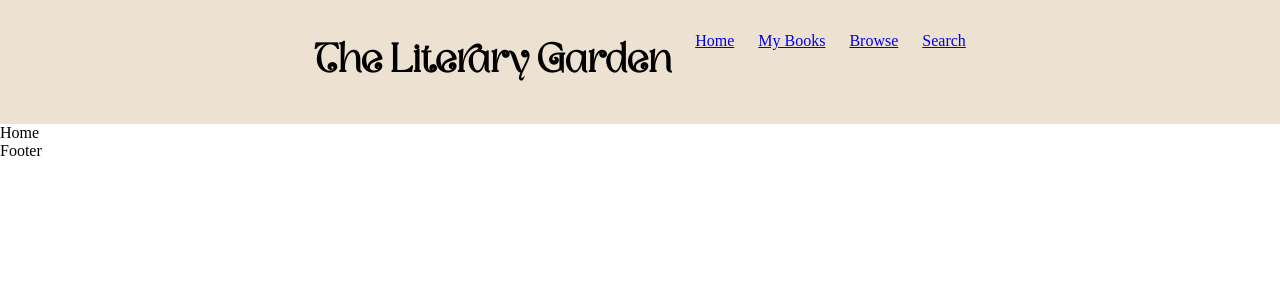
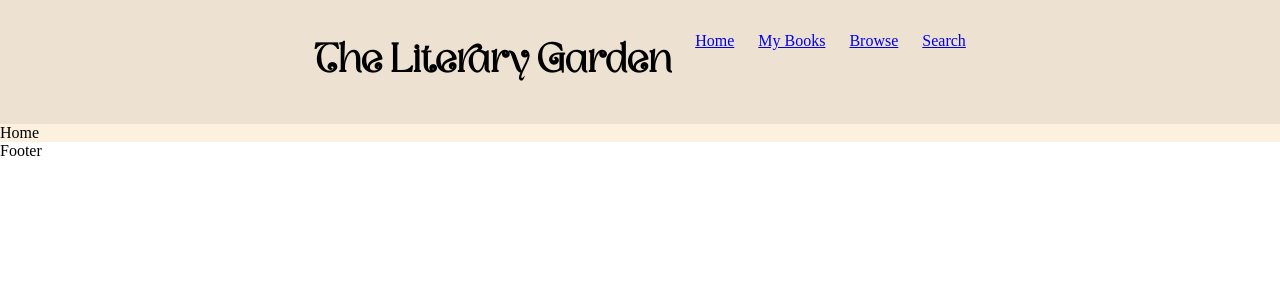
Before and after one commit to jessicaagren/the-literary-garden, a React (Vite) app: page / in a window 1280 px wide. Shown: the top 300 px of the page. Built offline with nearby package versions, Linux system fonts and the light colour scheme.

Commit message:
Add Main background color

```diff
--- a/src/App.scss
+++ b/src/App.scss
@@ -1,5 +1,9 @@
 * {
   margin: 0;
+}
+
+main {
+  background-color: #fcf0de;
 }
 
 @font-face {
```
